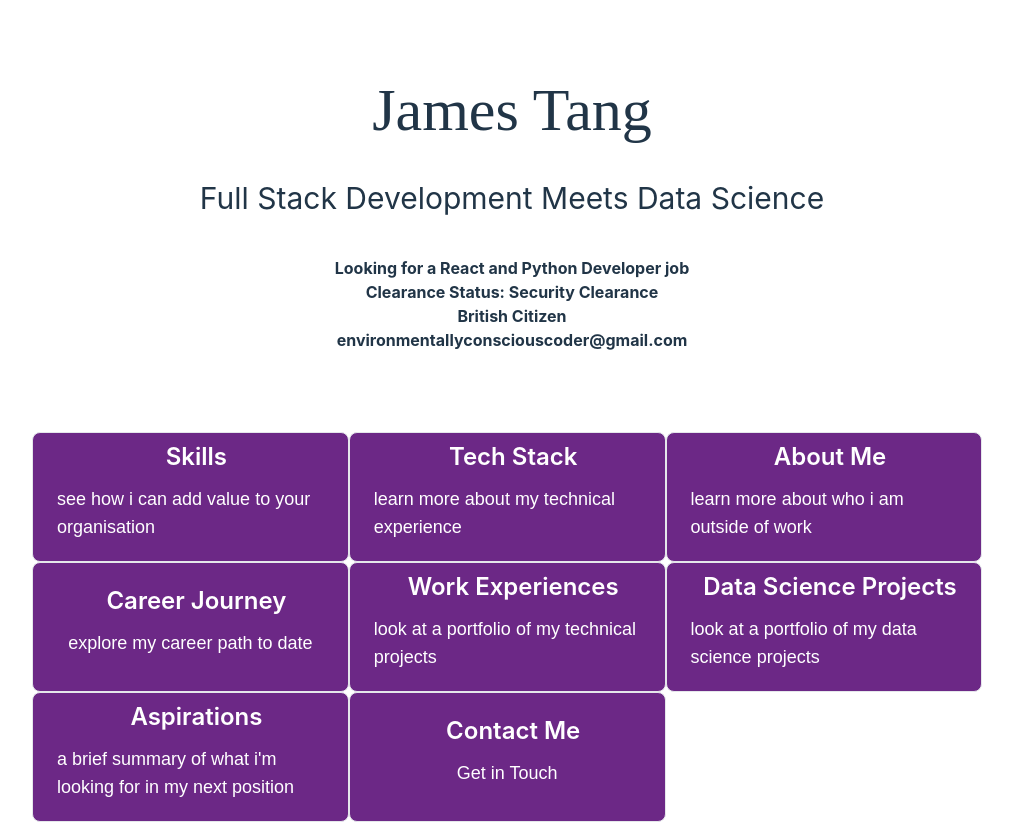
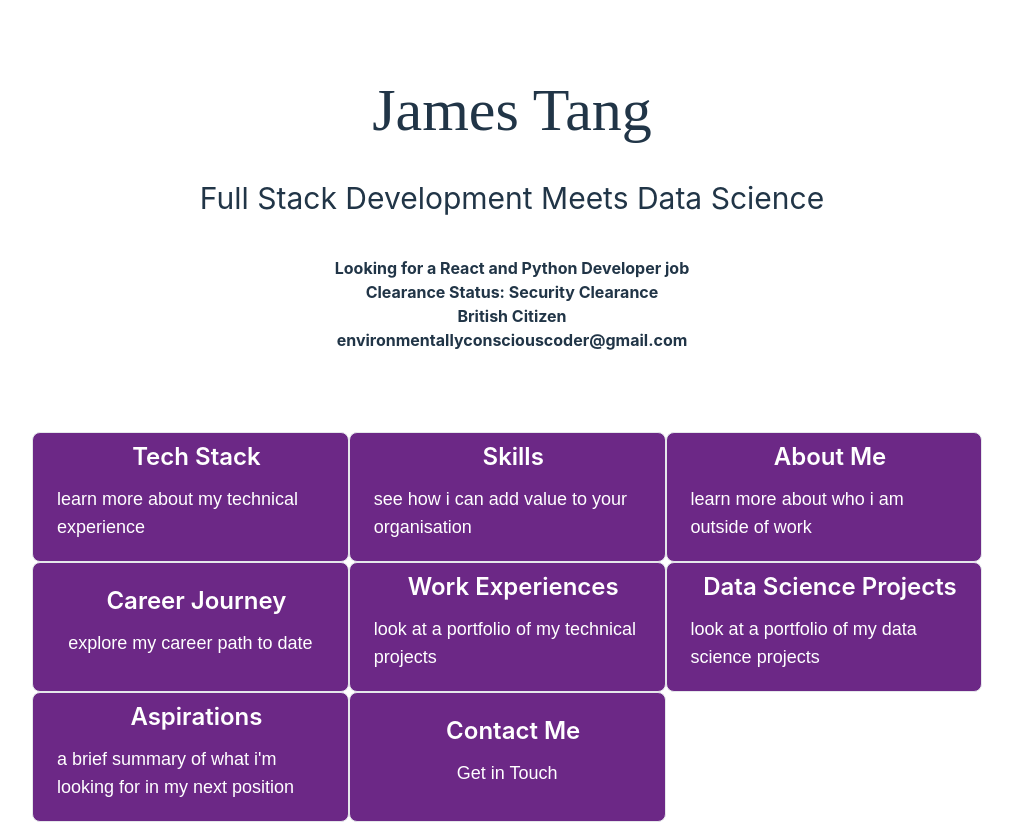
Before and after one commit to environmentallyconsciouscoder/personal-website, a React (Vite) app: page / in a window 1280 px wide. Shown: the top 824 px of the page, without its empty margins (128-1141 px from the left). Built offline with nearby package versions, Linux system fonts and the light colour scheme.

Commit message:
fixes: rearrange order of menu items

```diff
--- a/src/data_two.ts
+++ b/src/data_two.ts
@@ -169,14 +169,14 @@ export const careerJourneys = [
 export const menuItems = [
     {
         icon: "",
-        title: "Skills",
-        description: "see how i can add value to your organisation",
+        title: "Tech Stack",
+        description: "learn more about my technical experience",
         divRef: "firstDivRef"
     },
     {
         icon: "",
-        title: "Tech Stack",
-        description: "learn more about my technical experience",
+        title: "Skills",
+        description: "see how i can add value to your organisation",
         divRef: "secondDivRef"
     },
     {
```
